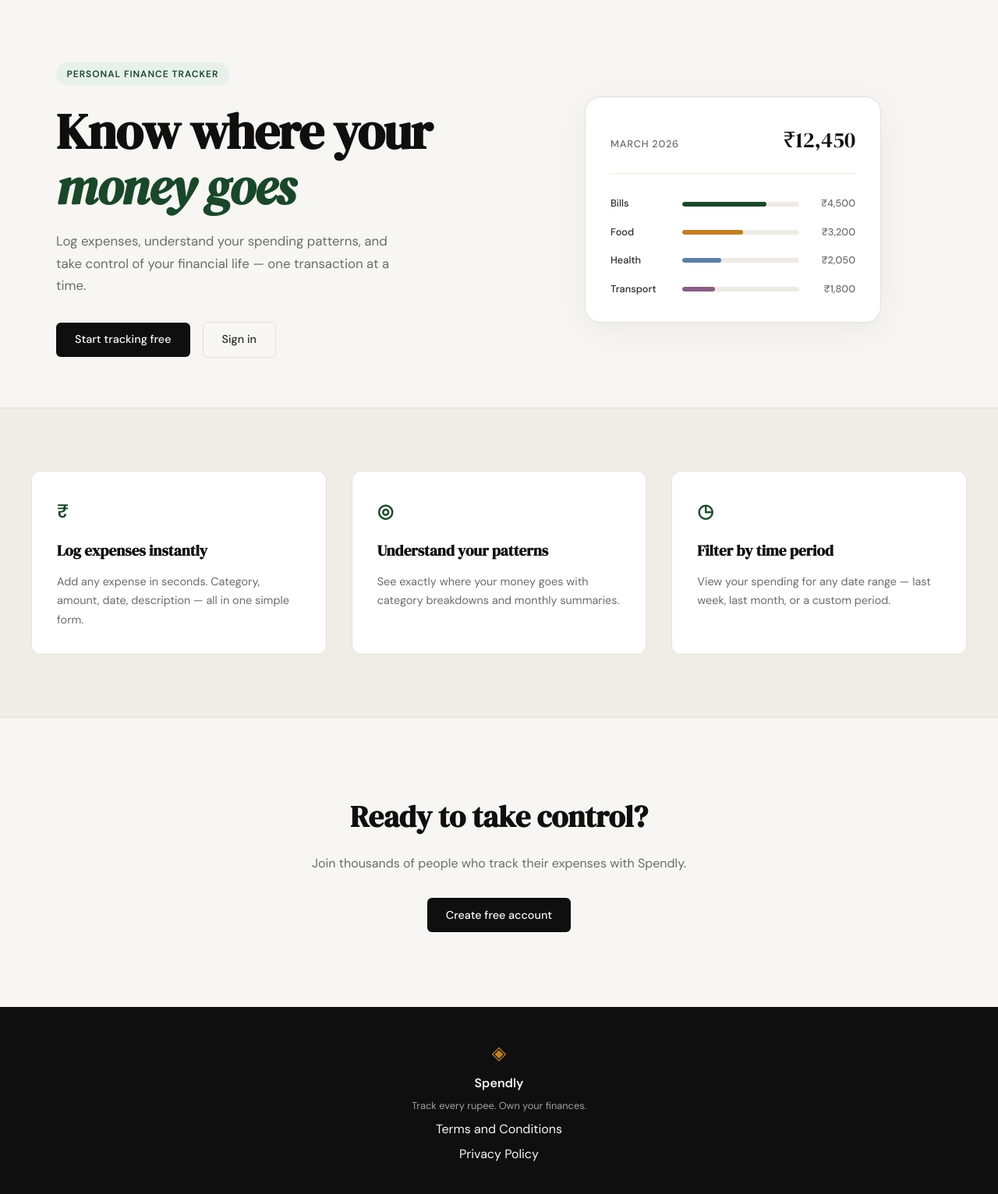
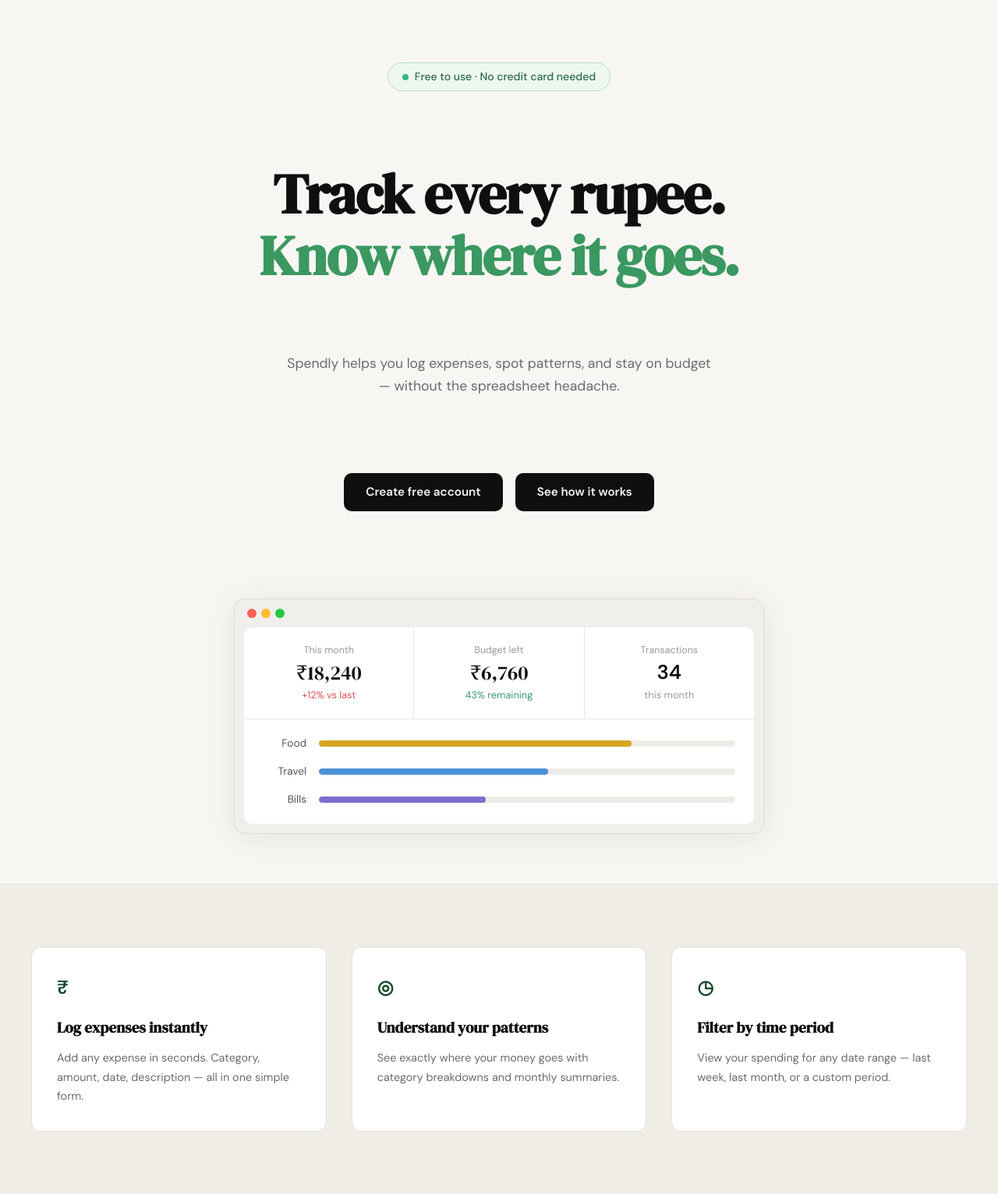
Before and after one commit to Alishaw99/spendly1, a Flask app: page / in a window 1280 px wide. Shown: the part 61-1593 px from the top of the page at 78% size. Run offline with Flask 3, Linux system fonts and the light colour scheme.

Commit message:
landing: add youtube modal on see how it works click

```diff
--- /dev/null
+++ b/static/css/landing.css
@@ -0,0 +1,252 @@
+/* ------------------------------------------------------------------ */
+/* Hero — centered single-column layout                                */
+/* ------------------------------------------------------------------ */
+
+.hero--centered {
+    display: flex;
+    flex-direction: column;
+    align-items: center;
+    text-align: center;
+    max-width: 760px;
+    padding: 5rem 2rem 4rem;
+}
+
+/* Pill badge */
+.hero-pill {
+    display: inline-flex;
+    align-items: center;
+    gap: 0.5rem;
+    background: #edf7f0;
+    border: 1px solid #b7dfcb;
+    color: #2d6a4f;
+    font-size: 0.875rem;
+    font-weight: 500;
+    padding: 0.4rem 1.1rem;
+    border-radius: 999px;
+    margin-bottom: 1.75rem;
+}
+
+.hero-pill-dot {
+    width: 8px;
+    height: 8px;
+    border-radius: 50%;
+    background: #3ab87a;
+    flex-shrink: 0;
+}
+
+/* Title */
+.hero--centered .hero-title {
+    font-size: clamp(2.8rem, 6vw, 4.5rem);
+    margin-bottom: 1.25rem;
+}
+
+.hero-title-green {
+    color: #3a9860;
+    font-style: normal;
+}
+
+/* Subtitle */
+.hero--centered .hero-subtitle {
+    max-width: 560px;
+    margin: 0 auto 2rem;
+    font-size: 1.1rem;
+}
+
+/* Actions */
+.hero--centered .hero-actions {
+    justify-content: center;
+    margin-bottom: 3rem;
+}
+
+.btn-hero {
+    padding: 0.75rem 1.75rem;
+    font-size: 0.95rem;
+    font-weight: 600;
+    border-radius: 10px;
+}
+
+/* ------------------------------------------------------------------ */
+/* Browser mock card                                                   */
+/* ------------------------------------------------------------------ */
+
+.mock-browser {
+    width: 100%;
+    max-width: 680px;
+    background: #f0efeb;
+    border-radius: 14px;
+    overflow: hidden;
+    box-shadow: 0 4px 40px rgba(0, 0, 0, 0.08);
+    border: 1px solid #e0ddd6;
+}
+
+.mock-browser-titlebar {
+    display: flex;
+    align-items: center;
+    gap: 6px;
+    padding: 12px 16px;
+}
+
+.mock-dot {
+    width: 12px;
+    height: 12px;
+    border-radius: 50%;
+    flex-shrink: 0;
+}
+
+.mock-dot-red    { background: #ff5f57; }
+.mock-dot-yellow { background: #febc2e; }
+.mock-dot-green  { background: #28c840; }
+
+.mock-browser-body {
+    background: #fafaf8;
+    margin: 0 12px 12px;
+    border-radius: 10px;
+    overflow: hidden;
+}
+
+/* Stats row */
+.mock-stats-grid {
+    display: grid;
+    grid-template-columns: repeat(3, 1fr);
+    gap: 1px;
+    background: #e8e6e0;
+    border-bottom: 1px solid #e8e6e0;
+}
+
+.mock-stat-card {
+    background: #ffffff;
+    padding: 1.25rem 1.5rem;
+    display: flex;
+    flex-direction: column;
+    gap: 0.2rem;
+}
+
+.mock-stat-label {
+    font-size: 0.78rem;
+    color: #999;
+    font-weight: 400;
+}
+
+.mock-stat-value {
+    font-family: var(--font-display);
+    font-size: 1.6rem;
+    color: #0f0f0f;
+    line-height: 1.2;
+}
+
+.mock-stat-plain {
+    font-family: var(--font-body);
+    font-weight: 600;
+}
+
+.mock-stat-sub {
+    font-size: 0.8rem;
+    color: #999;
+}
+
+.mock-stat-danger  { color: #e05252; }
+.mock-stat-success { color: #3a9b6c; }
+
+/* Category bars */
+.mock-cat-section {
+    background: #ffffff;
+    padding: 1.25rem 1.5rem;
+    display: flex;
+    flex-direction: column;
+    gap: 0.9rem;
+}
+
+.mock-cat-row {
+    display: grid;
+    grid-template-columns: 56px 1fr;
+    align-items: center;
+    gap: 1rem;
+}
+
+.mock-cat-name {
+    font-size: 0.85rem;
+    color: #555;
+    text-align: right;
+}
+
+.mock-cat-track {
+    height: 8px;
+    background: #eeece6;
+    border-radius: 999px;
+    overflow: hidden;
+}
+
+.mock-cat-fill {
+    height: 100%;
+    border-radius: 999px;
+}
+
+.mock-cat-fill--orange { background: #d4a520; }
+.mock-cat-fill--blue   { background: #4a90d9; }
+.mock-cat-fill--purple { background: #7c6fcf; }
+
+/* ------------------------------------------------------------------ */
+/* Video modal                                                         */
+/* ------------------------------------------------------------------ */
+
+.modal-overlay {
+    display: none;
+    position: fixed;
+    inset: 0;
+    background: rgba(0, 0, 0, 0.65);
+    z-index: 500;
+    align-items: center;
+    justify-content: center;
+    padding: 1.5rem;
+}
+
+.modal-overlay.is-open {
+    display: flex;
+}
+
+.modal-box {
+    position: relative;
+    background: var(--ink);
+    border-radius: var(--radius-lg);
+    width: 100%;
+    max-width: 720px;
+    overflow: hidden;
+    box-shadow: 0 24px 80px rgba(0, 0, 0, 0.4);
+}
+
+.modal-close {
+    position: absolute;
+    top: 0.75rem;
+    right: 0.9rem;
+    background: none;
+    border: none;
+    color: #fff;
+    font-size: 1.75rem;
+    line-height: 1;
+    cursor: pointer;
+    opacity: 0.7;
+    z-index: 10;
+    transition: opacity 0.15s;
+}
+
+.modal-close:hover { opacity: 1; }
+
+.modal-video-wrapper {
+    aspect-ratio: 16 / 9;
+    width: 100%;
+}
+
+.modal-video-wrapper iframe {
+    width: 100%;
+    height: 100%;
+    display: block;
+}
+
+/* ------------------------------------------------------------------ */
+/* Responsive                                                          */
+/* ------------------------------------------------------------------ */
+
+@media (max-width: 600px) {
+    .mock-stats-grid { grid-template-columns: 1fr; }
+    .mock-stat-card { padding: 1rem; }
+}
--- a/templates/landing.html
+++ b/templates/landing.html
@@ -2,64 +2,93 @@
 
 {% block title %}Spendly — Track Every Rupee{% endblock %}
 
+{% block head %}
+<link rel="stylesheet" href="{{ url_for('static', filename='css/landing.css') }}">
+{% endblock %}
+
 {% block content %}
 
-<section class="hero">
-    <div class="hero-inner">
-        <div class="hero-badge">Personal Finance Tracker</div>
-        <h1 class="hero-title">
-            Know where your<br>
-            <em>money goes</em>
-        </h1>
-        <p class="hero-subtitle">
-            Log expenses, understand your spending patterns,
-            and take control of your financial life —
-            one transaction at a time.
-        </p>
-        <div class="hero-actions">
-            <a href="{{ url_for('register') }}" class="btn-primary">Start tracking free</a>
-            <a href="{{ url_for('login') }}" class="btn-ghost">Sign in</a>
+<section class="hero hero--centered">
+    <div class="hero-pill">
+        <span class="hero-pill-dot"></span>
+        Free to use · No credit card needed
+    </div>
+    <h1 class="hero-title">
+        Track every rupee.<br>
+        <span class="hero-title-green">Know where it goes.</span>
+    </h1>
+    <p class="hero-subtitle">
+        Spendly helps you log expenses, spot patterns, and stay
+        on budget — without the spreadsheet headache.
+    </p>
+    <div class="hero-actions">
+        <a href="{{ url_for('register') }}" class="btn-primary btn-hero">Create free account</a>
+        <a href="#" class="btn-primary btn-hero" id="btn-how-it-works">See how it works</a>
+    </div>
+
+    <div class="mock-browser">
+        <div class="mock-browser-titlebar">
+            <span class="mock-dot mock-dot-red"></span>
+            <span class="mock-dot mock-dot-yellow"></span>
+            <span class="mock-dot mock-dot-green"></span>
         </div>
-    </div>
-    <div class="hero-visual">
-        <div class="mock-card">
-            <div class="mock-card-header">
-                <span class="mock-label">March 2026</span>
-                <span class="mock-total">₹12,450</span>
+        <div class="mock-browser-body">
+            <div class="mock-stats-grid">
+                <div class="mock-stat-card">
+                    <span class="mock-stat-label">This month</span>
+                    <span class="mock-stat-value">₹18,240</span>
+                    <span class="mock-stat-sub mock-stat-danger">+12% vs last</span>
+                </div>
+                <div class="mock-stat-card">
+                    <span class="mock-stat-label">Budget left</span>
+                    <span class="mock-stat-value">₹6,760</span>
+                    <span class="mock-stat-sub mock-stat-success">43% remaining</span>
+                </div>
+                <div class="mock-stat-card">
+                    <span class="mock-stat-label">Transactions</span>
+                    <span class="mock-stat-value mock-stat-plain">34</span>
+                    <span class="mock-stat-sub">this month</span>
+                </div>
             </div>
-            <div class="mock-bars">
-                <div class="mock-bar-row">
-                    <span class="mock-cat">Bills</span>
-                    <div class="mock-bar-track">
-                        <div class="mock-bar" style="width: 72%"></div>
+            <div class="mock-cat-section">
+                <div class="mock-cat-row">
+                    <span class="mock-cat-name">Food</span>
+                    <div class="mock-cat-track">
+                        <div class="mock-cat-fill mock-cat-fill--orange" style="width: 75%"></div>
                     </div>
-                    <span class="mock-amt">₹4,500</span>
                 </div>
-                <div class="mock-bar-row">
-                    <span class="mock-cat">Food</span>
-                    <div class="mock-bar-track">
-                        <div class="mock-bar mock-bar-2" style="width: 52%"></div>
+                <div class="mock-cat-row">
+                    <span class="mock-cat-name">Travel</span>
+                    <div class="mock-cat-track">
+                        <div class="mock-cat-fill mock-cat-fill--blue" style="width: 55%"></div>
                     </div>
-                    <span class="mock-amt">₹3,200</span>
                 </div>
-                <div class="mock-bar-row">
-                    <span class="mock-cat">Health</span>
-                    <div class="mock-bar-track">
-                        <div class="mock-bar mock-bar-3" style="width: 33%"></div>
+                <div class="mock-cat-row">
+                    <span class="mock-cat-name">Bills</span>
+                    <div class="mock-cat-track">
+                        <div class="mock-cat-fill mock-cat-fill--purple" style="width: 40%"></div>
                     </div>
-                    <span class="mock-amt">₹2,050</span>
-                </div>
-                <div class="mock-bar-row">
-                    <span class="mock-cat">Transport</span>
-                    <div class="mock-bar-track">
-                        <div class="mock-bar mock-bar-4" style="width: 28%"></div>
-                    </div>
-                    <span class="mock-amt">₹1,800</span>
                 </div>
             </div>
         </div>
     </div>
 </section>
+
+<!-- Video modal -->
+<div class="modal-overlay" id="video-modal-overlay" aria-modal="true" role="dialog">
+    <div class="modal-box">
+        <button class="modal-close" id="video-modal-close" aria-label="Close">&times;</button>
+        <div class="modal-video-wrapper">
+            <iframe
+                id="modal-video"
+                src=""
+                frameborder="0"
+                allow="accelerometer; autoplay; clipboard-write; encrypted-media; gyroscope; picture-in-picture"
+                allowfullscreen>
+            </iframe>
+        </div>
+    </div>
+</div>
 
 <section class="features">
     <div class="features-inner">
@@ -90,3 +119,42 @@
 </section>
 
 {% endblock %}
+
+{% block scripts %}
+<script>
+(function () {
+    var btn      = document.getElementById('btn-how-it-works');
+    var overlay  = document.getElementById('video-modal-overlay');
+    var closeBtn = document.getElementById('video-modal-close');
+    var iframe   = document.getElementById('modal-video');
+    var VIDEO_SRC = 'https://www.youtube.com/embed/dQw4w9WgXcQ?rel=0';
+
+    function openModal() {
+        iframe.src = VIDEO_SRC;
+        overlay.classList.add('is-open');
+        document.body.style.overflow = 'hidden';
+    }
+
+    function closeModal() {
+        iframe.src = '';
+        overlay.classList.remove('is-open');
+        document.body.style.overflow = '';
+    }
+
+    btn.addEventListener('click', function (e) {
+        e.preventDefault();
+        openModal();
+    });
+
+    closeBtn.addEventListener('click', closeModal);
+
+    overlay.addEventListener('click', function (e) {
+        if (e.target === overlay) closeModal();
+    });
+
+    document.addEventListener('keydown', function (e) {
+        if (e.key === 'Escape' && overlay.classList.contains('is-open')) closeModal();
+    });
+}());
+</script>
+{% endblock %}
```
Also changed, not shown: sh.png (added), static/sh.png (added).
